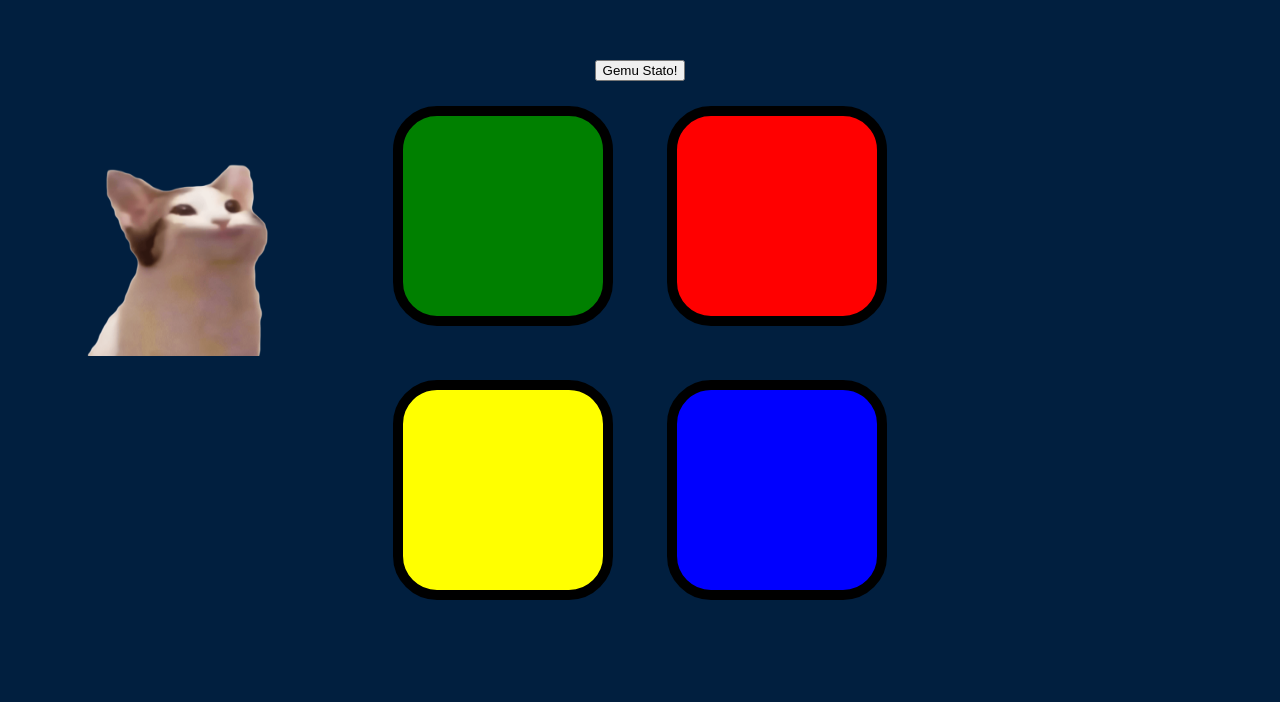
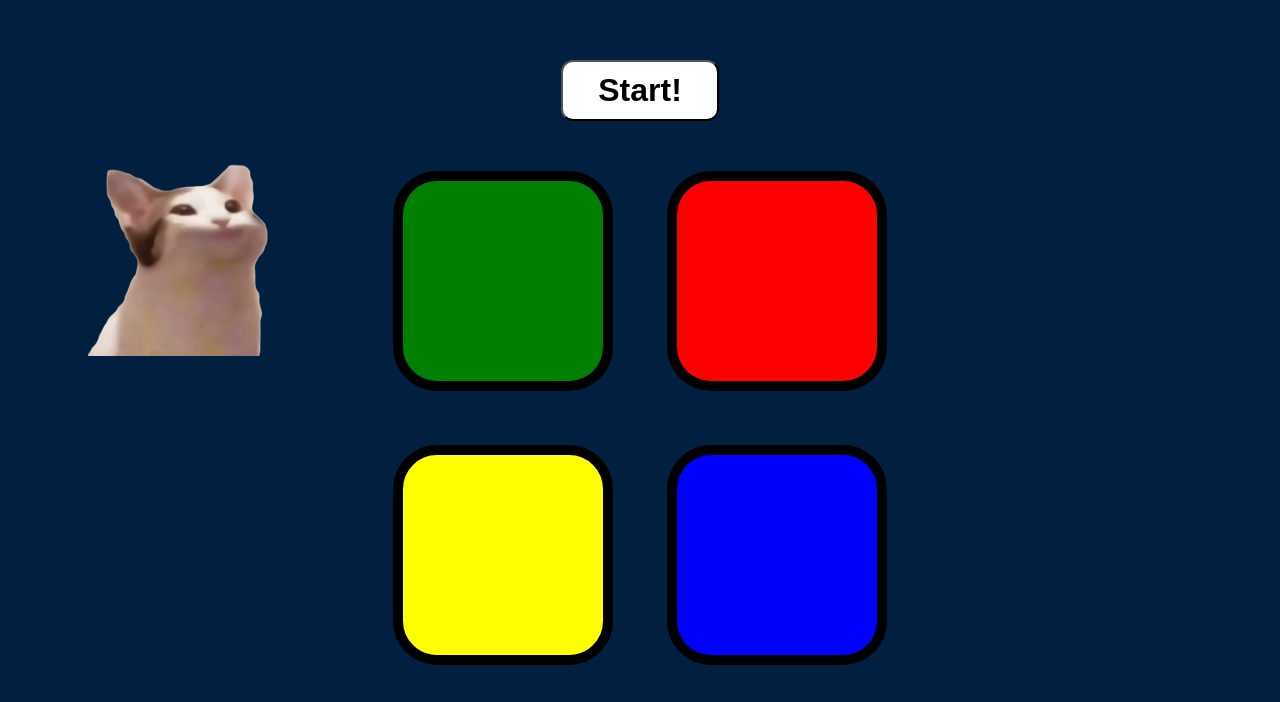
Before and after one commit to thasup/Simon-Game, a plain HTML site: page index.html in a window 1280 px wide. Shown: the part 114-816 px from the top of the page. Drawn offline with nearby package versions, Linux system fonts and the light colour scheme.

Commit message:
Edit start button style
also add favicon

```diff
--- a/index.html
+++ b/index.html
@@ -3,14 +3,15 @@
 
 <head>
   <meta charset="utf-8">
-  <title>Simon</title>
+  <title>Simon Game</title>
   <link rel="stylesheet" href="./styles.css">
   <link href="https://fonts.googleapis.com/css?family=Press+Start+2P" rel="stylesheet">
+  <link rel="shortcut icon" type="image/jpg" href="/images/favicon.ico"/>
 </head>
 
 <body>
   <h1 id="level-title">Press A Key to Start</h1>
-  <button id="start">Gemu Stato!</button>
+  <button id="start">Start!</button>
   <div class="container">
     <div class="row">
 
--- a/styles.css
+++ b/styles.css
@@ -15,6 +15,21 @@ body {
   width: 50%;
   margin: auto;
   position: relative;
+}
+
+#start {
+  font-size: 2em;
+  font-weight: bold;
+  padding: 10px 35px;
+  margin-bottom: 25px;
+  background-color: #fff;
+  color: #000;
+  border-radius: 12px;
+}
+
+#start:hover {
+  color: rgb(88, 88, 88);
+  /* box-shadow: 5px 5px 5px #fff; */
 }
 
 .btn {
```
Also changed, not shown: images/favicon.ico (added).
